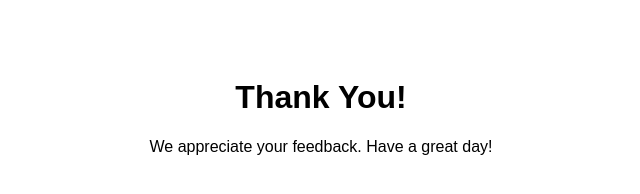
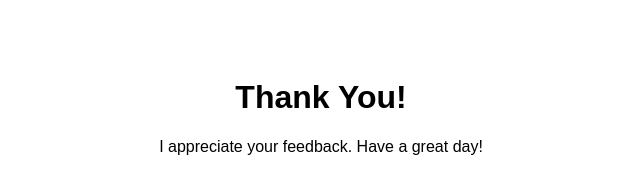
Before and after one commit to Abhi-1-byte/My_Portfolio, a plain HTML site: page thankyou.html in a window 1280 px wide. Shown: the full height of the page, 319-959 px from the left. Drawn offline with Linux system fonts and the light colour scheme.

Commit message:
Update thankyou.html

```diff
--- a/thankyou.html
+++ b/thankyou.html
@@ -14,6 +14,6 @@
 </head>
 <body>
   <h1>Thank You!</h1>
-  <p>We appreciate your feedback. Have a great day!</p>
+  <p>I appreciate your feedback. Have a great day!</p>
 </body>
 </html>
```
